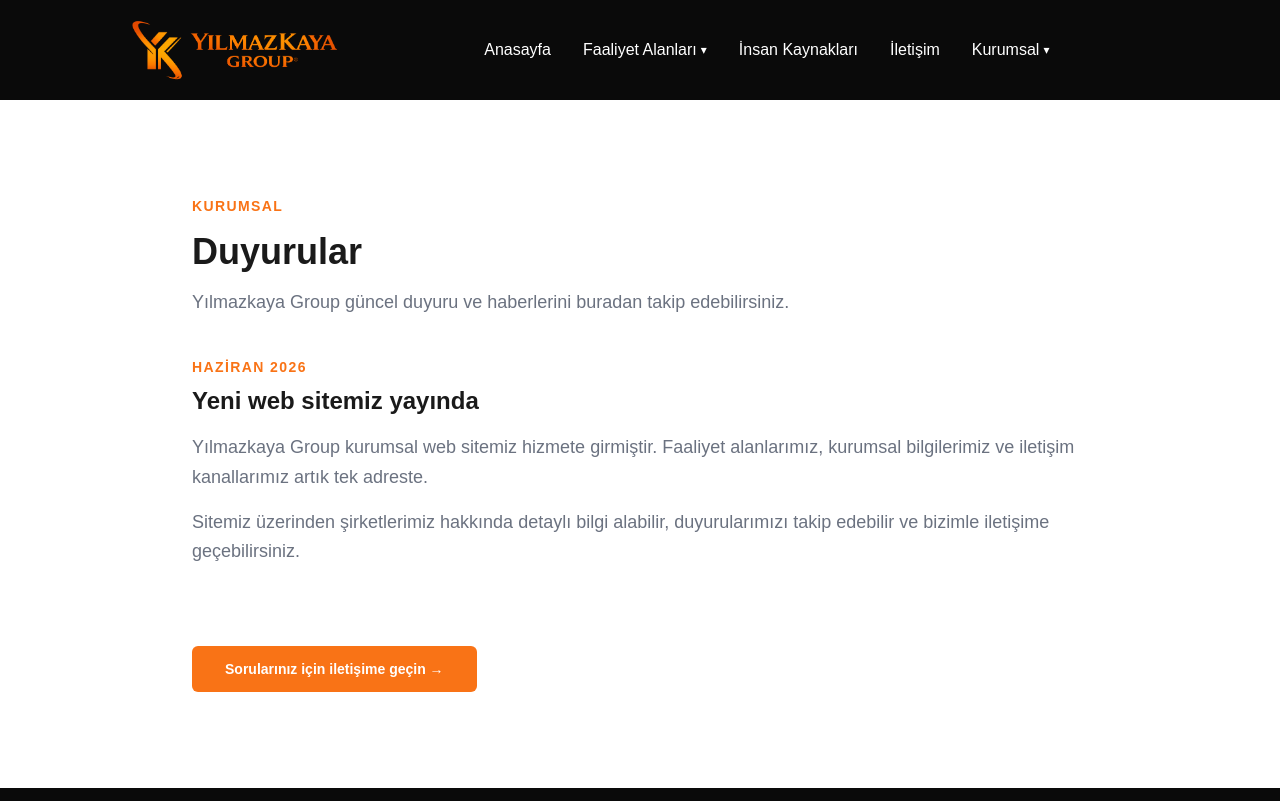
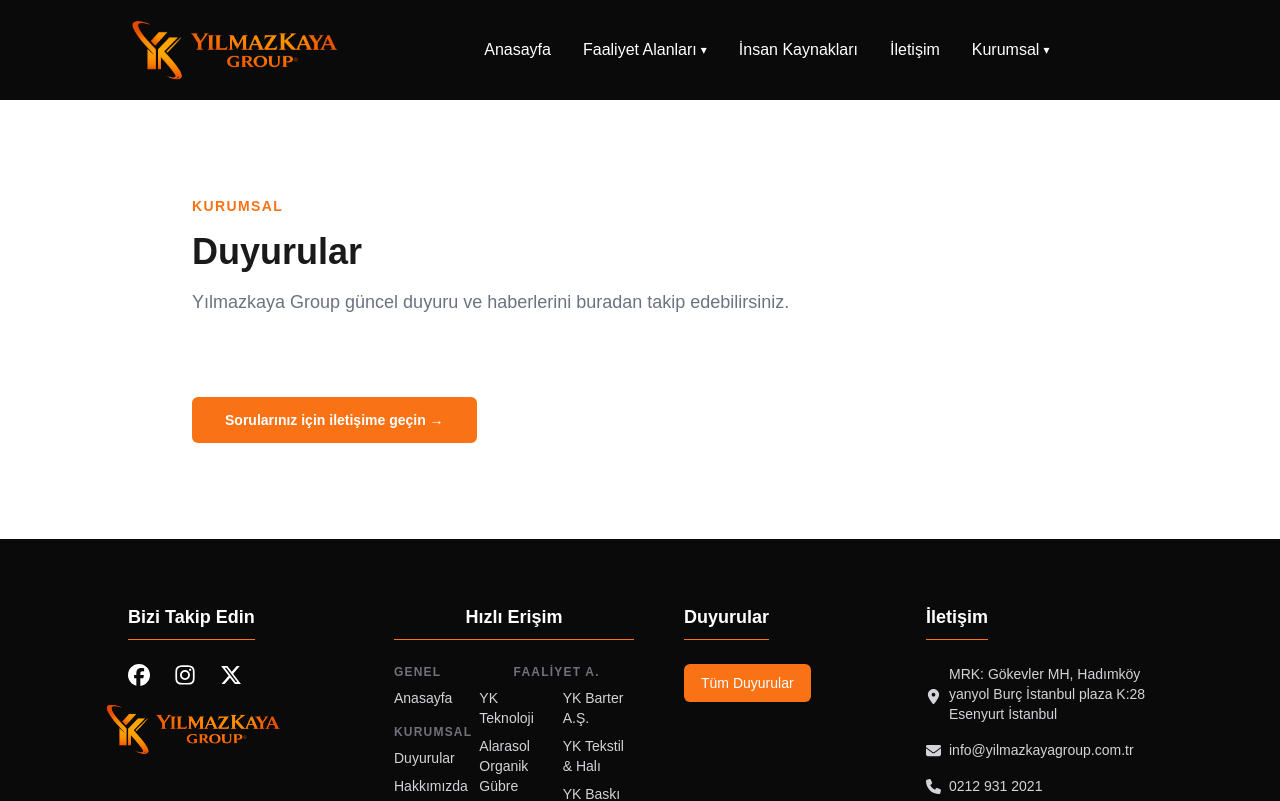
Before and after one commit to emirhandevo/yilmazkaya-group, a Next.js app: page /duyurular in a window 1280 px wide. Shown: the top 801 px of the page. Built offline with nearby package versions, Linux system fonts and the light colour scheme.

Commit message:
örnek duyuruyu kaldır, liste boş kalsın

```diff
--- a/data/announcements.js
+++ b/data/announcements.js
@@ -1,14 +1,4 @@
 // Duyurular - /duyurular sayfası ve footer önizlemesi için ortak veri
+// Yeni duyuru: dizinin başına obje ekle (id, date, title, summary, content)
 
-export const announcements = [
-  {
-    id: "yeni-site",
-    date: "Haziran 2026",
-    title: "Yeni web sitemiz yayında",
-    summary: "Yılmazkaya Group kurumsal web sitemiz hizmete girmiştir.",
-    content: [
-      "Yılmazkaya Group kurumsal web sitemiz hizmete girmiştir. Faaliyet alanlarımız, kurumsal bilgilerimiz ve iletişim kanallarımız artık tek adreste.",
-      "Sitemiz üzerinden şirketlerimiz hakkında detaylı bilgi alabilir, duyurularımızı takip edebilir ve bizimle iletişime geçebilirsiniz.",
-    ],
-  },
-];
+export const announcements = [];
```
